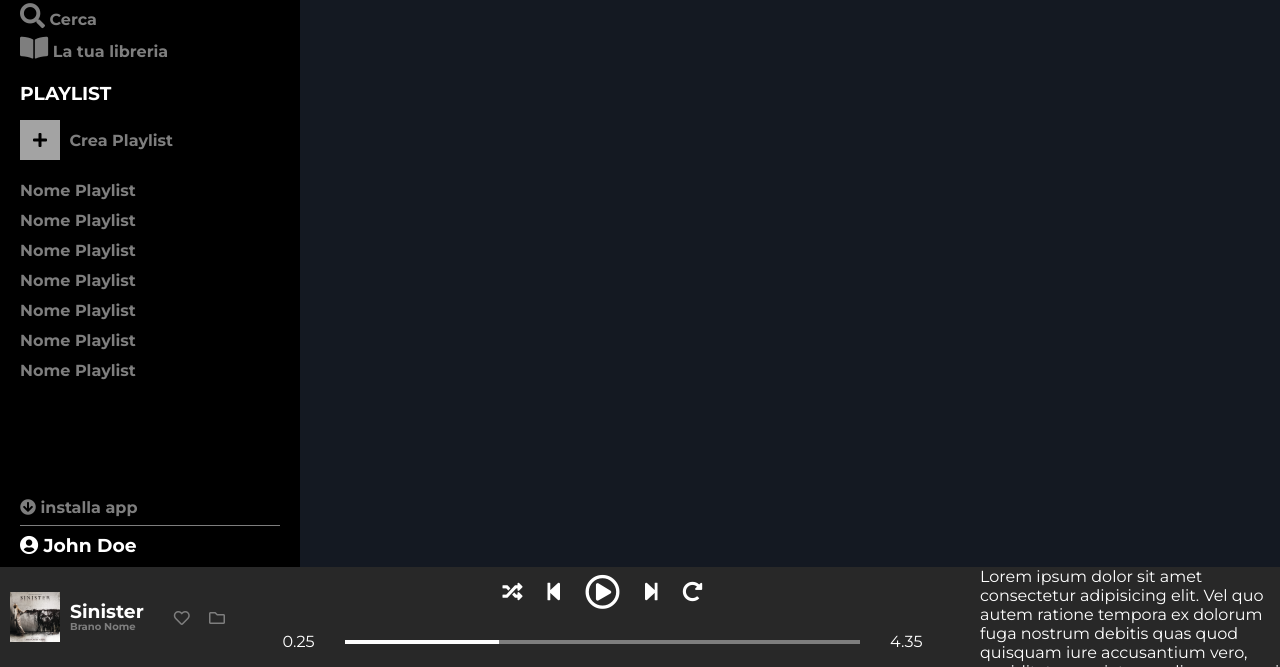
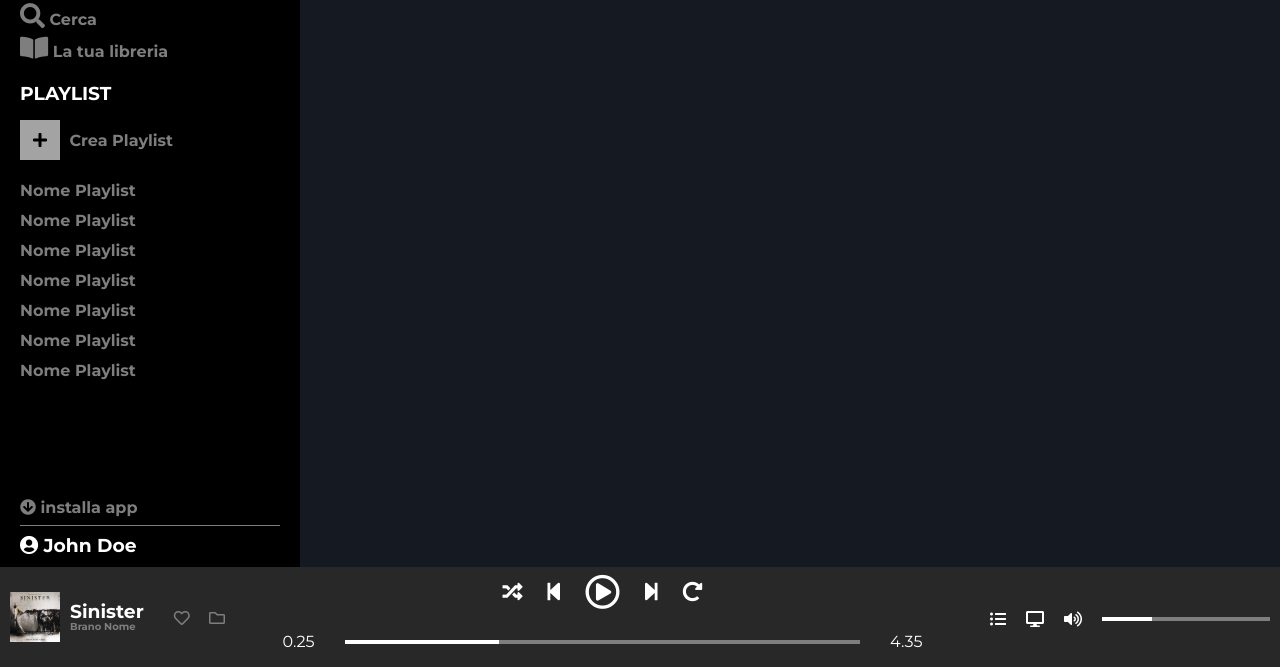
Before and after one commit to Bogghi/html-css-spotifyweb, a plain HTML site: page index.html in a window 1280 px wide. Shown: the part 133-800 px from the top of the page. Drawn offline with Linux system fonts and the light colour scheme.

Commit message:
reproduction control added

```diff
--- a/css/style.css
+++ b/css/style.css
@@ -253,7 +253,18 @@ i.bigger {
 /* /song control */
 
 .reproduction-control {
+    display: flex;
+    justify-content: space-between;
+    align-items: center;
     width: 300px;
+}
+
+.reproduction-control i {
+    margin: 0px 10px;
+}
+
+.reproduction-control [class*="progress-bar"] {
+    margin: 0px 10px;
 }
 
 /* COLOR STYLE */
--- a/index.html
+++ b/index.html
@@ -111,8 +111,12 @@
                 </div>
             </div>
             <div class="reproduction-control">
-                <p>Lorem ipsum dolor sit amet consectetur adipisicing elit. Vel quo autem ratione tempora ex dolorum fuga nostrum debitis quas quod quisquam iure accusantium vero, cupiditate eveniet rem aliquam sequi dignissimos.
-                </p>
+                <i class="fas fa-list-ul"></i>
+                <i class="fas fa-desktop"></i>
+                <i class="fas fa-volume-up"></i>
+                <div class="progress-bar">
+                    <div class="white-bar"></div>
+                </div>
             </div>
         </div>
     </footer>
```
